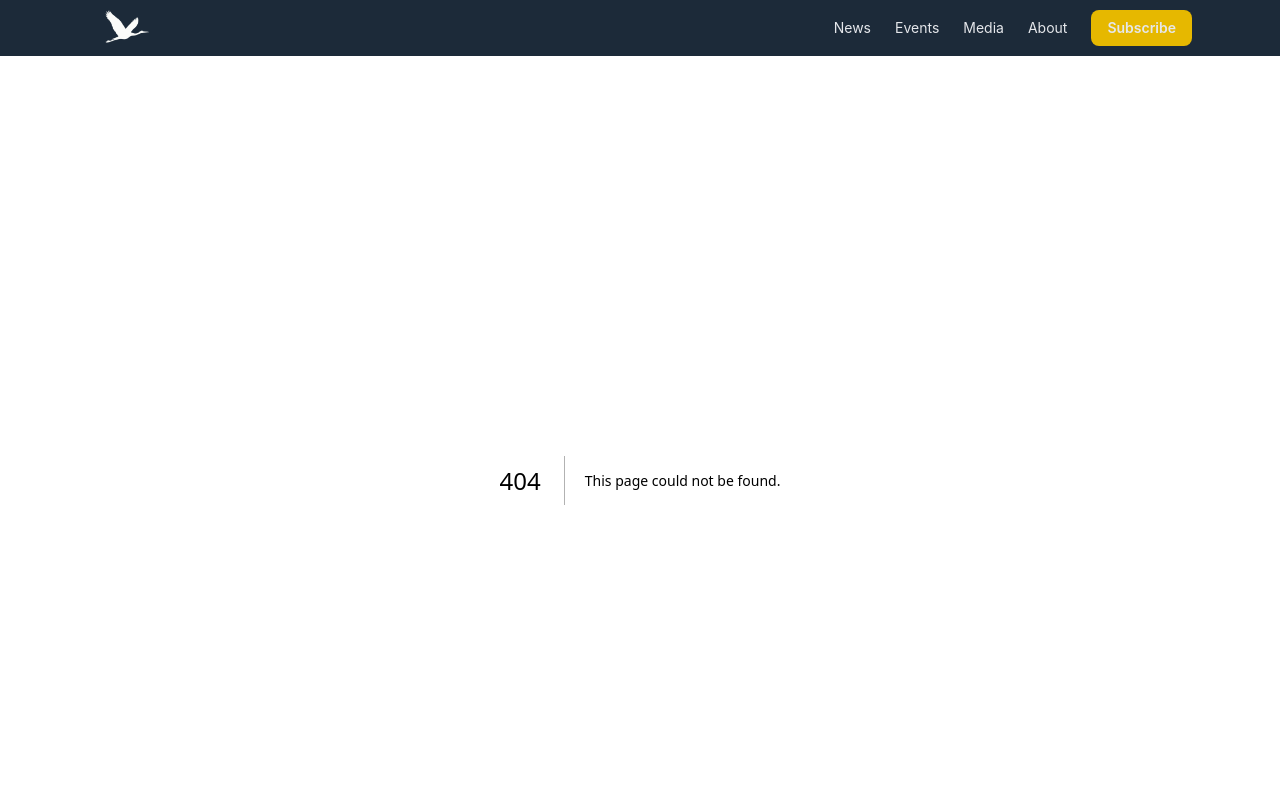
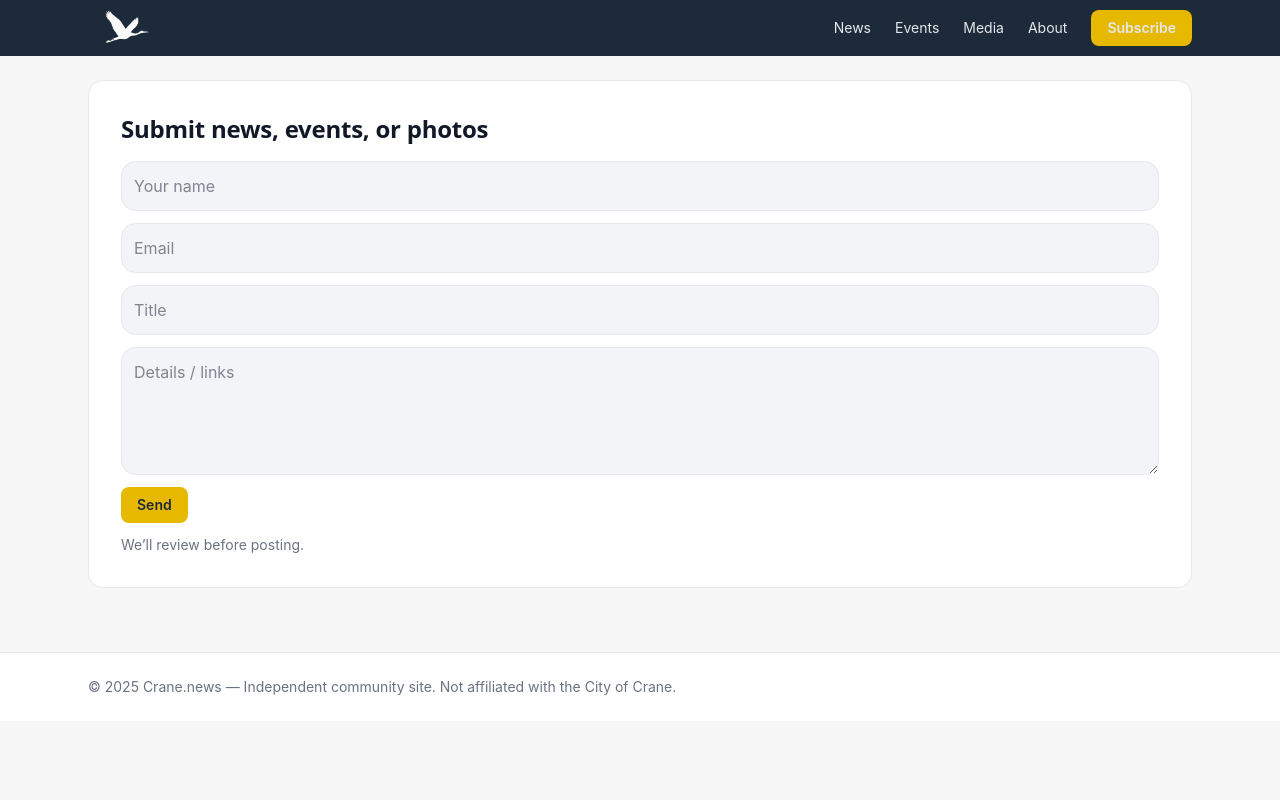
Before and after one commit to WarmMilkCodes/crane-news, a Next.js app in the folder crane-news/: page /submit in a window 1280 px wide. Before the commit this address had no page. Shown: the top 800 px of the page. Built offline with nearby package versions, Linux system fonts and the light colour scheme.

Commit message:
add submit page

```diff
--- /dev/null
+++ b/crane-news/src/app/submit/page.tsx
@@ -0,0 +1,15 @@
+export default function Submit() {
+  return (
+    <section className="card p-6 md:p-8">
+      <h1 className="h-serif text-2xl">Submit news, events, or photos</h1>
+      <form action="mailto:hello@crane.news" method="POST" encType="text/plain" className="mt-4 grid gap-3">
+        <input name="name" placeholder="Your name" className="panel p-3" required />
+        <input name="email" placeholder="Email" className="panel p-3" required />
+        <input name="title" placeholder="Title" className="panel p-3" required />
+        <textarea name="details" placeholder="Details / links" className="panel p-3 h-32" />
+        <button className="btn-primary w-fit">Send</button>
+      </form>
+      <p className="text-[var(--color-muted)] text-sm mt-3">We’ll review before posting.</p>
+    </section>
+  );
+}
--- a/crane-news/src/components/HeroHeader.tsx
+++ b/crane-news/src/components/HeroHeader.tsx
@@ -2,7 +2,7 @@ import Image from "next/image";
 
 export default function HeroHeader({
   image = "/header.jpg",
-  kicker = "Independent local news",
+  kicker = "Crane, Missouri and surrounding areas",
   title,
   subtitle,
   tag
```
